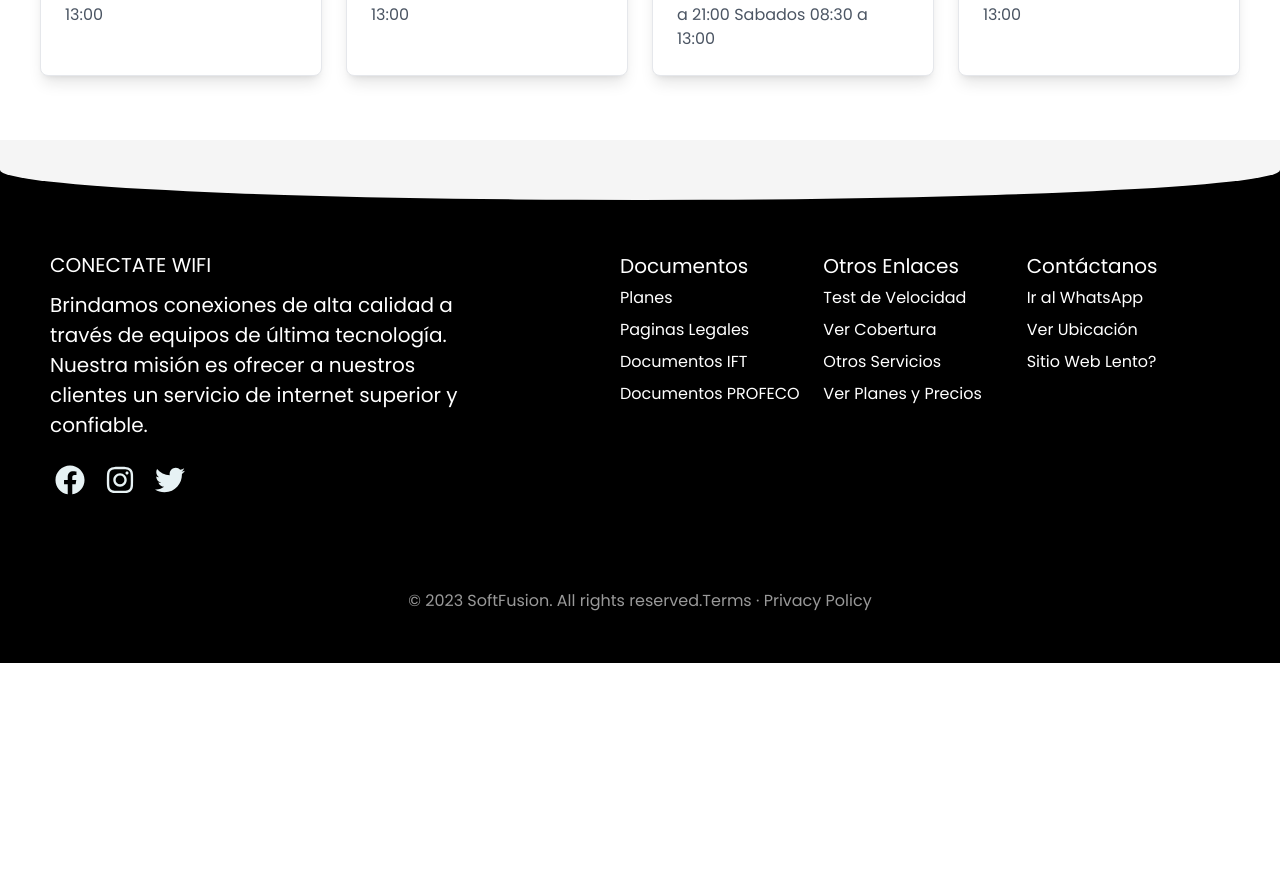
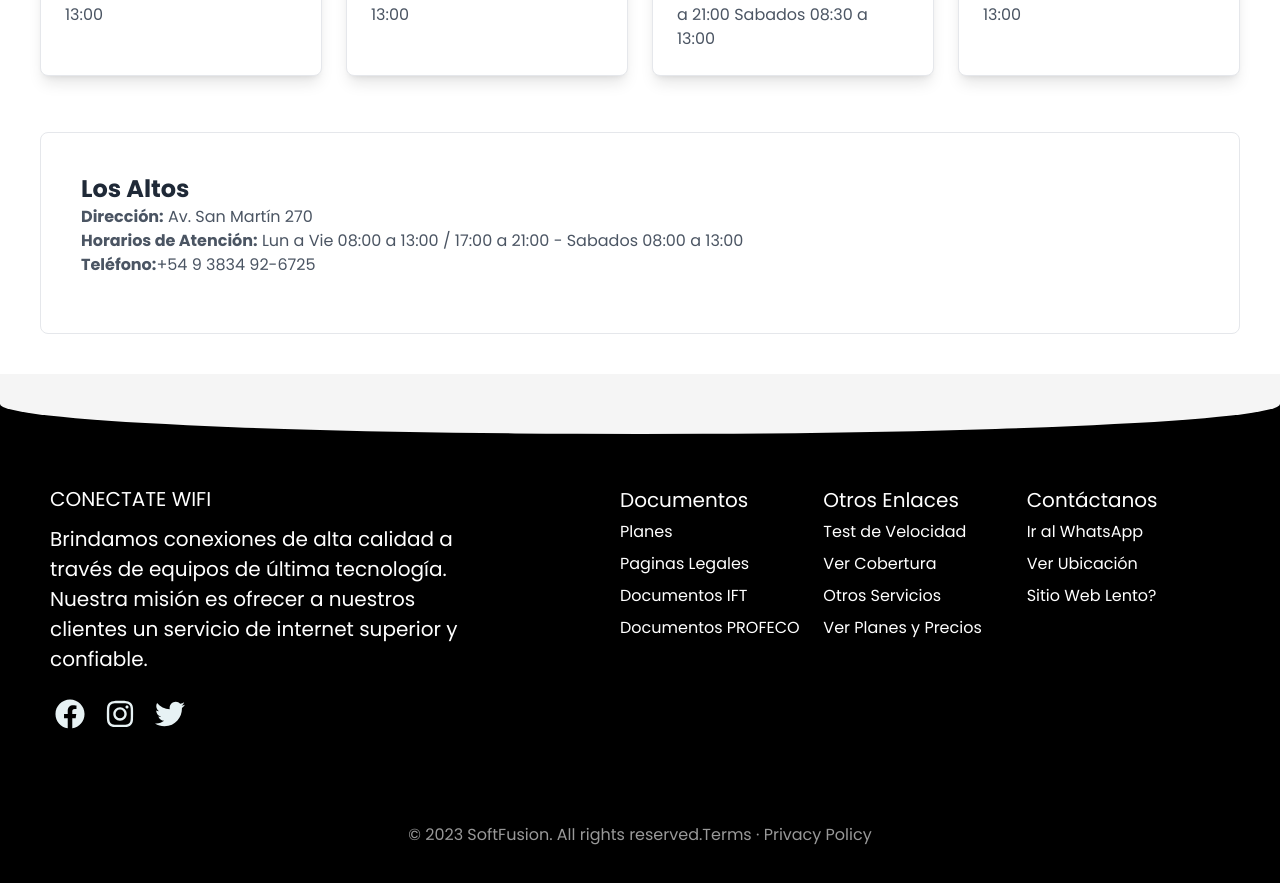
Before and after one commit to SoftFusion-Technologies/ep-cornaglia-ofi, a React (Vite) app: page /portal in a window 1280 px wide. Shown: the part 1180-2063 px from the top of the page. Before the commit the page ends 1843 px from the top, so only its background shows below. Built offline with nearby package versions, Linux system fonts and the light colour scheme.

Commit message:
Se agrega Los Altos

```diff
--- a/src/Components/HBOImages.jsx
+++ b/src/Components/HBOImages.jsx
@@ -50,7 +50,7 @@ const HBOImages = () => {
             <ProductCard
               image={darknigth2}
               title="El Caballero de la noche"
-              description="Una batalla épica entre el bien y el mal, donde el implacable Joker pone a prueba los límites de Batman en una lucha por el alma de Gotham. ."
+              description="Una batalla épica entre el bien y el mal, donde el implacable Joker pone a prueba los límites de Batman en una lucha por el alma de Gotham."
             />
           </div>
           <div
@@ -84,7 +84,7 @@ const HBOImages = () => {
             <ProductCard
               image={wonder5}
               title="Mujer Maravilla"
-              description="una princesa guerrera de las Amazonas, en su viaje desde una isla escondida hacia el mundo exterior durante la Primera Guerra Mundial."
+              description="Una princesa guerrera de las Amazonas, en su viaje desde una isla escondida hacia el mundo exterior durante la Primera Guerra Mundial."
 
             />
           </div>
--- a/src/Components/Info/InfoContacts.jsx
+++ b/src/Components/Info/InfoContacts.jsx
@@ -138,7 +138,15 @@ const InfoContacts = () => {
             />
      ))}
        </div>
+      <div className="bg-white p-10 mt-8 rounded-lg border border-gray-200">
+            <h2 className='text-2xl font-bold text-gray-800'>Los Altos</h2>
+            <div className="mb-4">
+            <p className="text-gray-600"><strong>Dirección:</strong> Av. San Martín  270</p>
+            <p className="text-gray-600"><strong>Horarios de Atención:</strong> Lun a Vie 08:00 a 13:00 / 17:00 a 21:00 - Sabados 08:00 a 13:00</p>
+            <p className="text-gray-600"><strong>Teléfono:</strong>+54 9 3834 92-6725</p>
+              </div>
 
+        </div>
     </div>
 );
 };
```
